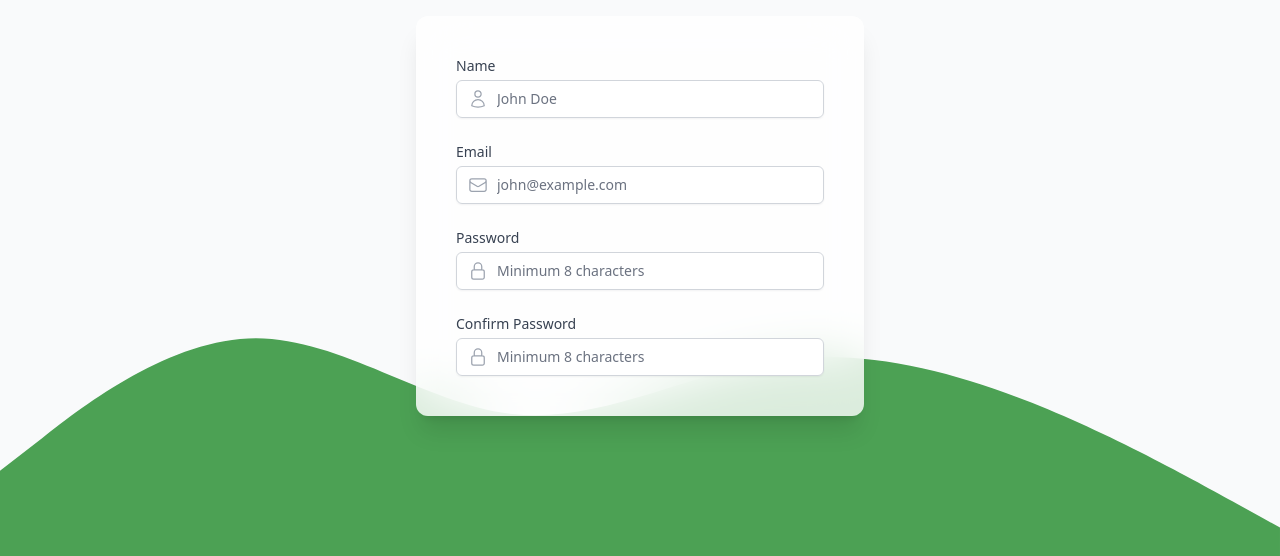
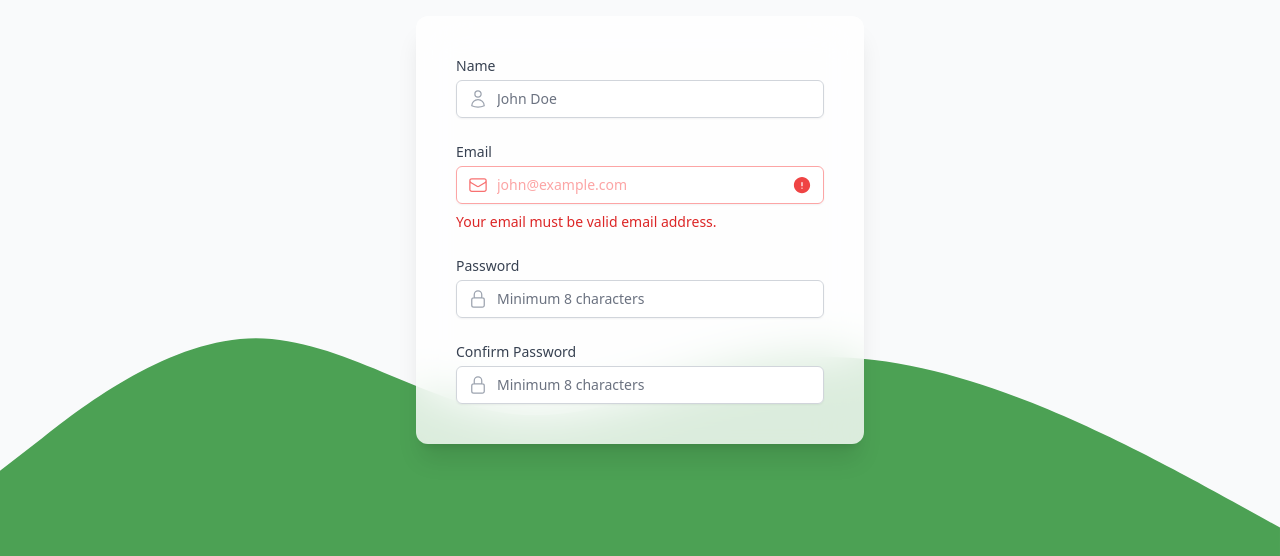
Before and after one commit to igorbabko/build-with-tailwindcss, a website: page index.html in a window 1280 px wide. Shown: the part 244-800 px from the top of the page. Drawn offline with Linux system fonts and the light colour scheme.

Commit message:
07. Validation error

```diff
--- a/index.html
+++ b/index.html
@@ -44,12 +44,18 @@
             <label for="email" class="block text-sm font-medium text-gray-700">Email</label>
             <div class="relative mt-1 rounded-md shadow-sm">
               <div class="absolute inset-y-0 left-0 flex items-center pl-3">
-                <svg class="h-5 w-5 text-gray-400" xmlns="http://www.w3.org/2000/svg" fill="none" viewBox="0 0 24 24" stroke-width="1.5" stroke="currentColor">
+                <svg class="h-5 w-5 text-red-400" xmlns="http://www.w3.org/2000/svg" fill="none" viewBox="0 0 24 24" stroke-width="1.5" stroke="currentColor">
                   <path stroke-linecap="round" stroke-linejoin="round" d="M21.75 6.75v10.5a2.25 2.25 0 01-2.25 2.25h-15a2.25 2.25 0 01-2.25-2.25V6.75m19.5 0A2.25 2.25 0 0019.5 4.5h-15a2.25 2.25 0 00-2.25 2.25m19.5 0v.243a2.25 2.25 0 01-1.07 1.916l-7.5 4.615a2.25 2.25 0 01-2.36 0L3.32 8.91a2.25 2.25 0 01-1.07-1.916V6.75" />
                 </svg>
               </div>
-              <input type="email" id="email" name="email" class="w-full rounded-md border-gray-300 pl-10 text-sm focus:border-green-500 focus:ring-green-500" placeholder="john@example.com" />
+              <input type="email" id="email" name="email" class="w-full rounded-md border-red-300 pl-10 pr-10 text-sm text-red-900 placeholder-red-300 focus:border-red-500 focus:ring-red-500" placeholder="john@example.com" />
+              <div class="absolute inset-y-0 right-0 flex items-center pr-3">
+                <svg class="h-5 w-5 text-red-500" xmlns="http://www.w3.org/2000/svg" viewBox="0 0 24 24" fill="currentColor">
+                  <path fill-rule="evenodd" d="M2.25 12c0-5.385 4.365-9.75 9.75-9.75s9.75 4.365 9.75 9.75-4.365 9.75-9.75 9.75S2.25 17.385 2.25 12zM12 8.25a.75.75 0 01.75.75v3.75a.75.75 0 01-1.5 0V9a.75.75 0 01.75-.75zm0 8.25a.75.75 0 100-1.5.75.75 0 000 1.5z" clip-rule="evenodd" />
+                </svg>
+              </div>
             </div>
+            <p class="mt-2 text-sm text-red-600">Your email must be valid email address.</p>
           </div>
 
           <div>
```
Also changed, not shown: output.css.
